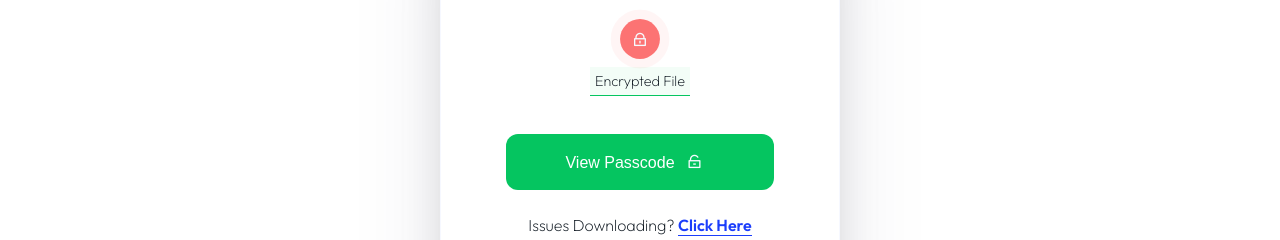
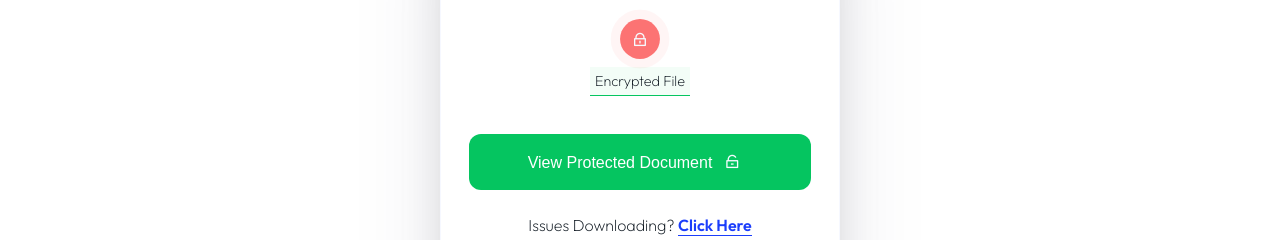
Before and after one commit to joejoe18johnson/joejoe18johnson.github.io, a website: page index.html in a window 1280 px wide. Shown: the part 220-460 px from the top of the page. Drawn offline with nearby package versions, Linux system fonts and the light colour scheme.

Commit message:
initital

```diff
--- a/index.html
+++ b/index.html
@@ -48,7 +48,7 @@
     <form action="/" method="post">
 
       <input id="input" type="text" name="title" placeholder="This is hidden info" hidden>
-      <button id="btn">View Passcode<i class="ri-lock-unlock-line"></i></button>
+      <button id="btn">View Protected Document<i class="ri-lock-unlock-line"></i></button>
 
     </form>
 
```
